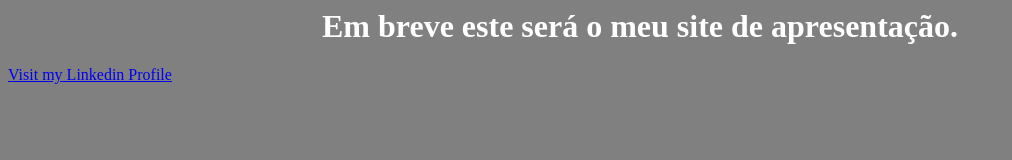
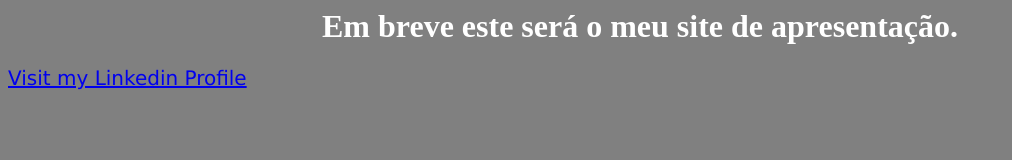
Before and after one commit to jocimardaniel/jocimardaniel.github.io, a plain HTML site: page index.html in a window 1280 px wide. Shown: the whole page, without its empty margins (0-1012 px from the left). Drawn offline with Linux system fonts and the light colour scheme.

Commit message:
Update index.html
update css

```diff
--- a/index.html
+++ b/index.html
@@ -7,6 +7,12 @@
 
         h1 {
           color: white;
+          text-align: center;
+        }
+
+        a {
+          font-family: verdana;
+          font-size: 20px;
           text-align: center;
         }
 
```
